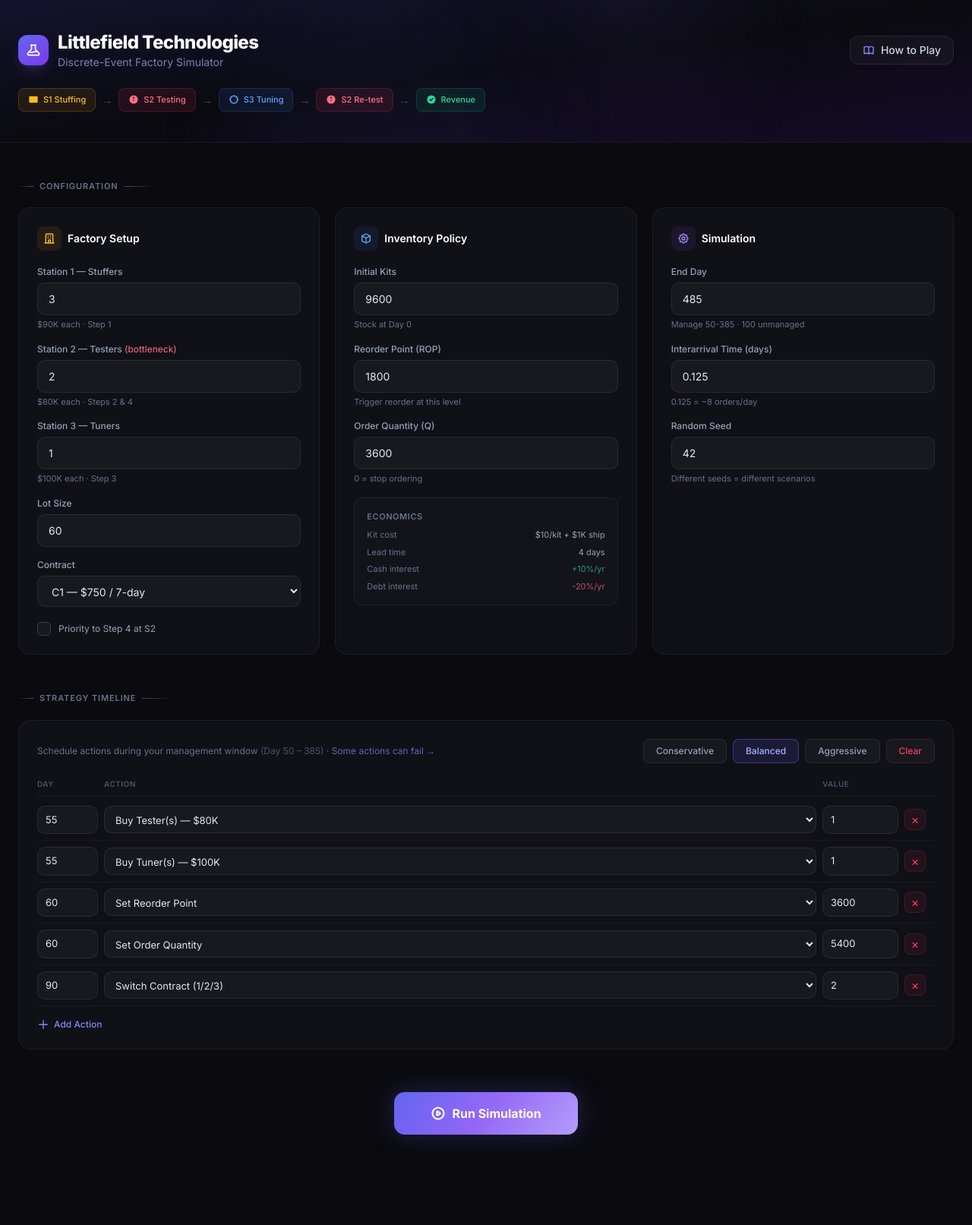
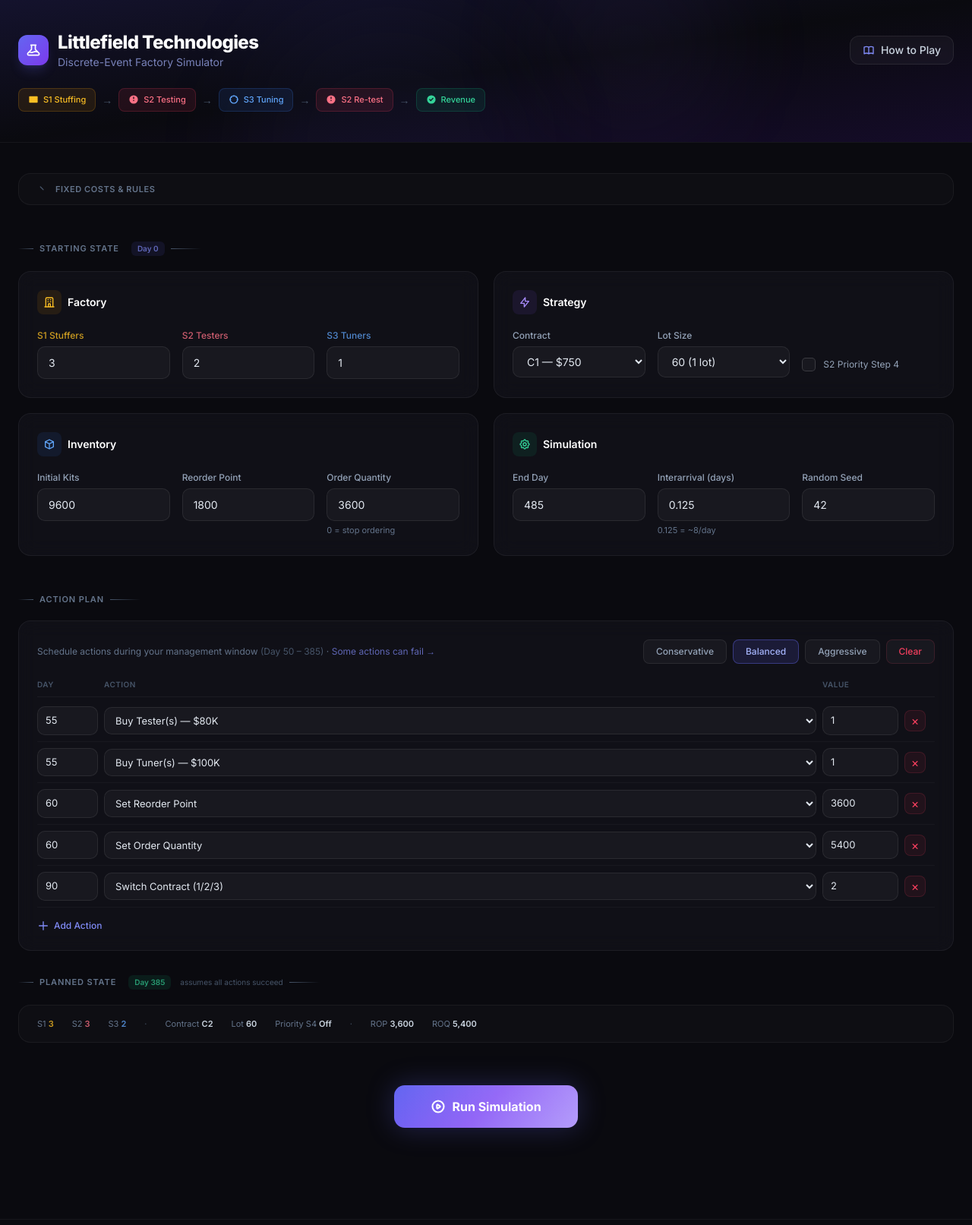
Before and after one commit to mahaddad/littlefield-sim, a Flask app: page / in a window 1280 px wide. Shown: the top 1613 px of the page at 76% size. Run offline with Flask 3, Linux system fonts and the light colour scheme; some libraries are stand-ins or nearby versions.

Commit message:
Redesign configuration UI with clearer structure
- Reorganize config into 2x2 grid by function: Factory, Strategy,
  Inventory, Simulation
- Rename sections: Starting State (Day 0) → Action Plan → Planned
  State (Day 385) to clarify the flow
- Add live-updating Planned State strip computed from initial config
  + timeline actions
- Move game constants to collapsible "Fixed Costs & Rules" at top
- Lot size changed from free entry to dropdown (60/30/20/12)
- Trim redundant helper text, color-code station labels

Co-Authored-By: Claude Sonnet 4.5 <noreply@anthropic.com>

```diff
--- a/templates/index.html
+++ b/templates/index.html
@@ -281,10 +281,33 @@
 
   <main class="max-w-7xl mx-auto px-4 sm:px-6 py-10 space-y-10">
 
+    <!-- ━━ Fixed Costs & Rules ━━━━━━━━━━━━━━━━━━━━━━━━━━━━━━━━━━━━━━━━━━ -->
+    <details class="rounded-2xl bg-white/[0.02] border border-white/5 px-6 py-3 group">
+      <summary class="flex items-center gap-3 cursor-pointer select-none text-[11px] font-semibold text-slate-500 uppercase tracking-wider">
+        <svg class="w-3 h-3 text-slate-600 transition-transform group-open:rotate-90" fill="currentColor" viewBox="0 0 20 20"><path d="M6.293 4.293a1 1 0 011.414 0L14 10.586a1 1 0 01-1.414 1.414L6.293 5.707a1 1 0 010-1.414z" clip-rule="evenodd" fill-rule="evenodd" transform="rotate(0 10 10)"/></svg>
+        Fixed Costs &amp; Rules
+      </summary>
+      <div class="flex flex-wrap items-center gap-x-8 gap-y-2 text-[11px] pt-3 pb-1 border-t border-white/5 mt-3">
+        <span class="text-slate-500">Buy stuffer <span class="text-amber-400/70">$90K</span></span>
+        <span class="text-slate-500">Buy tester <span class="text-rose-400/70">$80K</span></span>
+        <span class="text-slate-500">Buy tuner <span class="text-blue-400/70">$100K</span></span>
+        <span class="text-slate-500">Sell any machine <span class="text-slate-400">$10K</span></span>
+        <span class="text-slate-600">&middot;</span>
+        <span class="text-slate-500">Kit cost <span class="text-slate-400">$10/kit + $1K shipping</span></span>
+        <span class="text-slate-500">Supplier lead time <span class="text-slate-400">4 days</span></span>
+        <span class="text-slate-500">Order size <span class="text-slate-400">60 kits</span></span>
+        <span class="text-slate-600">&middot;</span>
+        <span class="text-slate-500">Cash interest <span class="text-emerald-400/70">+10%/yr</span></span>
+        <span class="text-slate-500">Debt interest <span class="text-rose-400/70">&minus;20%/yr</span></span>
+        <span class="text-slate-600">&middot;</span>
+        <span class="text-slate-500">Management window <span class="text-slate-400">Day 50&ndash;385</span></span>
+      </div>
+    </details>
+
     <!-- ━━ Configuration ━━━━━━━━━━━━━━━━━━━━━━━━━━━━━━━━━━━━━━━━━━━━━━━━ -->
     <div>
-      <div class="section-label">Configuration</div>
-      <div class="grid grid-cols-1 md:grid-cols-3 gap-5">
+      <div class="section-label">Starting State <span class="ml-2 px-2 py-0.5 rounded-md bg-indigo-500/10 text-indigo-400/70 text-[10px] font-semibold tracking-normal normal-case">Day 0</span></div>
+      <div class="grid grid-cols-1 md:grid-cols-2 gap-5">
 
         <!-- Factory -->
         <div class="card">
@@ -292,39 +315,55 @@
             <div class="w-8 h-8 rounded-lg bg-amber-500/10 flex items-center justify-center">
               <svg class="w-4 h-4 text-amber-400" fill="none" viewBox="0 0 24 24" stroke="currentColor" stroke-width="2"><path stroke-linecap="round" stroke-linejoin="round" d="M19 21V5a2 2 0 00-2-2H7a2 2 0 00-2 2v16m14 0h2m-2 0h-5m-9 0H3m2 0h5M9 7h1m-1 4h1m4-4h1m-1 4h1m-5 10v-5a1 1 0 011-1h2a1 1 0 011 1v5m-4 0h4"/></svg>
             </div>
-            <h2 class="text-sm font-semibold text-white">Factory Setup</h2>
+            <h2 class="text-sm font-semibold text-white">Factory</h2>
           </div>
-          <div class="space-y-4">
+          <div class="grid grid-cols-3 gap-4">
             <div>
-              <label class="block text-xs font-medium text-slate-400 mb-1.5">Station 1 &mdash; Stuffers</label>
-              <input id="stuffers" type="number" value="3" min="1" max="20" class="input-field">
-              <p class="text-[11px] text-slate-500 mt-1">$90K each &middot; Step 1</p>
+              <label class="block text-xs font-medium text-amber-400/80 mb-1.5">S1 Stuffers</label>
+              <input id="stuffers" type="number" value="3" min="1" max="20" class="input-field" oninput="updateFinalState()">
             </div>
             <div>
-              <label class="block text-xs font-medium text-slate-400 mb-1.5">Station 2 &mdash; Testers <span class="text-rose-400 font-normal">(bottleneck)</span></label>
-              <input id="testers" type="number" value="2" min="1" max="20" class="input-field">
-              <p class="text-[11px] text-slate-500 mt-1">$80K each &middot; Steps 2 &amp; 4</p>
+              <label class="block text-xs font-medium text-rose-400/80 mb-1.5">S2 Testers</label>
+              <input id="testers" type="number" value="2" min="1" max="20" class="input-field" oninput="updateFinalState()">
             </div>
             <div>
-              <label class="block text-xs font-medium text-slate-400 mb-1.5">Station 3 &mdash; Tuners</label>
-              <input id="tuners" type="number" value="1" min="1" max="20" class="input-field">
-              <p class="text-[11px] text-slate-500 mt-1">$100K each &middot; Step 3</p>
+              <label class="block text-xs font-medium text-blue-400/80 mb-1.5">S3 Tuners</label>
+              <input id="tuners" type="number" value="1" min="1" max="20" class="input-field" oninput="updateFinalState()">
+            </div>
+          </div>
+        </div>
+
+        <!-- Strategy -->
+        <div class="card">
+          <div class="flex items-center gap-2 mb-5">
+            <div class="w-8 h-8 rounded-lg bg-violet-500/10 flex items-center justify-center">
+              <svg class="w-4 h-4 text-violet-400" fill="none" viewBox="0 0 24 24" stroke="currentColor" stroke-width="2"><path stroke-linecap="round" stroke-linejoin="round" d="M13 10V3L4 14h7v7l9-11h-7z"/></svg>
+            </div>
+            <h2 class="text-sm font-semibold text-white">Strategy</h2>
+          </div>
+          <div class="grid grid-cols-3 gap-4">
+            <div>
+              <label class="block text-xs font-medium text-slate-400 mb-1.5">Contract</label>
+              <select id="contract" class="input-field" onchange="updateFinalState()">
+                <option value="1" selected>C1 &mdash; $750</option>
+                <option value="2">C2 &mdash; $1,000</option>
+                <option value="3">C3 &mdash; $1,250</option>
+              </select>
             </div>
             <div>
               <label class="block text-xs font-medium text-slate-400 mb-1.5">Lot Size</label>
-              <input id="lot_size" type="number" value="60" min="1" max="120" class="input-field">
-            </div>
-            <div>
-              <label class="block text-xs font-medium text-slate-400 mb-1.5">Contract</label>
-              <select id="contract" class="input-field">
-                <option value="1" selected>C1 &mdash; $750 / 7-day</option>
-                <option value="2">C2 &mdash; $1,000 / 1-day</option>
-                <option value="3">C3 &mdash; $1,250 / 0.5-day</option>
+              <select id="lot_size" class="input-field" onchange="updateFinalState()">
+                <option value="60" selected>60 (1 lot)</option>
+                <option value="30">30 (2 lots)</option>
+                <option value="20">20 (3 lots)</option>
+                <option value="12">12 (5 lots)</option>
               </select>
             </div>
-            <div class="flex items-center gap-2.5 pt-1">
-              <input id="priority_step4" type="checkbox" class="checkbox-custom">
-              <label for="priority_step4" class="text-xs text-slate-400 cursor-pointer">Priority to Step 4 at S2</label>
+            <div class="flex items-end pb-2">
+              <div class="flex items-center gap-2.5">
+                <input id="priority_step4" type="checkbox" class="checkbox-custom" onchange="updateFinalState()">
+                <label for="priority_step4" class="text-xs text-slate-400 cursor-pointer">S2 Priority&nbsp;Step&nbsp;4</label>
+              </div>
             </div>
           </div>
         </div>
@@ -335,32 +374,21 @@
             <div class="w-8 h-8 rounded-lg bg-blue-500/10 flex items-center justify-center">
               <svg class="w-4 h-4 text-blue-400" fill="none" viewBox="0 0 24 24" stroke="currentColor" stroke-width="2"><path stroke-linecap="round" stroke-linejoin="round" d="M20 7l-8-4-8 4m16 0l-8 4m8-4v10l-8 4m0-10L4 7m8 4v10M4 7v10l8 4"/></svg>
             </div>
-            <h2 class="text-sm font-semibold text-white">Inventory Policy</h2>
+            <h2 class="text-sm font-semibold text-white">Inventory</h2>
           </div>
-          <div class="space-y-4">
+          <div class="grid grid-cols-3 gap-4">
             <div>
               <label class="block text-xs font-medium text-slate-400 mb-1.5">Initial Kits</label>
               <input id="initial_inventory" type="number" value="9600" min="0" max="100000" class="input-field">
-              <p class="text-[11px] text-slate-500 mt-1">Stock at Day 0</p>
             </div>
             <div>
-              <label class="block text-xs font-medium text-slate-400 mb-1.5">Reorder Point (ROP)</label>
-              <input id="reorder_point" type="number" value="1800" min="0" max="50000" class="input-field">
-              <p class="text-[11px] text-slate-500 mt-1">Trigger reorder at this level</p>
+              <label class="block text-xs font-medium text-slate-400 mb-1.5">Reorder Point</label>
+              <input id="reorder_point" type="number" value="1800" min="0" max="50000" class="input-field" oninput="updateFinalState()">
             </div>
             <div>
-              <label class="block text-xs font-medium text-slate-400 mb-1.5">Order Quantity (Q)</label>
-              <input id="order_quantity" type="number" value="3600" min="0" max="50000" class="input-field">
+              <label class="block text-xs font-medium text-slate-400 mb-1.5">Order Quantity</label>
+              <input id="order_quantity" type="number" value="3600" min="0" max="50000" class="input-field" oninput="updateFinalState()">
               <p class="text-[11px] text-slate-500 mt-1">0 = stop ordering</p>
-            </div>
-            <div class="mt-4 rounded-xl bg-white/[0.02] border border-white/5 p-4 space-y-2">
-              <p class="text-[11px] font-semibold text-slate-500 uppercase tracking-wider">Economics</p>
-              <div class="grid grid-cols-2 gap-y-1.5 text-[11px] text-slate-500">
-                <span>Kit cost</span><span class="text-right text-slate-400">$10/kit + $1K ship</span>
-                <span>Lead time</span><span class="text-right text-slate-400">4 days</span>
-                <span>Cash interest</span><span class="text-right text-emerald-400/70">+10%/yr</span>
-                <span>Debt interest</span><span class="text-right text-rose-400/70">-20%/yr</span>
-              </div>
             </div>
           </div>
         </div>
@@ -368,35 +396,34 @@
         <!-- Simulation -->
         <div class="card">
           <div class="flex items-center gap-2 mb-5">
-            <div class="w-8 h-8 rounded-lg bg-violet-500/10 flex items-center justify-center">
-              <svg class="w-4 h-4 text-violet-400" fill="none" viewBox="0 0 24 24" stroke="currentColor" stroke-width="2"><path stroke-linecap="round" stroke-linejoin="round" d="M10.325 4.317c.426-1.756 2.924-1.756 3.35 0a1.724 1.724 0 002.573 1.066c1.543-.94 3.31.826 2.37 2.37a1.724 1.724 0 001.066 2.573c1.756.426 1.756 2.924 0 3.35a1.724 1.724 0 00-1.066 2.573c.94 1.543-.826 3.31-2.37 2.37a1.724 1.724 0 00-2.573 1.066c-.426 1.756-2.924 1.756-3.35 0a1.724 1.724 0 00-2.573-1.066c-1.543.94-3.31-.826-2.37-2.37a1.724 1.724 0 00-1.066-2.573c-1.756-.426-1.756-2.924 0-3.35a1.724 1.724 0 001.066-2.573c-.94-1.543.826-3.31 2.37-2.37.996.608 2.296.07 2.572-1.065z"/><path stroke-linecap="round" stroke-linejoin="round" d="M15 12a3 3 0 11-6 0 3 3 0 016 0z"/></svg>
+            <div class="w-8 h-8 rounded-lg bg-emerald-500/10 flex items-center justify-center">
+              <svg class="w-4 h-4 text-emerald-400" fill="none" viewBox="0 0 24 24" stroke="currentColor" stroke-width="2"><path stroke-linecap="round" stroke-linejoin="round" d="M10.325 4.317c.426-1.756 2.924-1.756 3.35 0a1.724 1.724 0 002.573 1.066c1.543-.94 3.31.826 2.37 2.37a1.724 1.724 0 001.066 2.573c1.756.426 1.756 2.924 0 3.35a1.724 1.724 0 00-1.066 2.573c.94 1.543-.826 3.31-2.37 2.37a1.724 1.724 0 00-2.573 1.066c-.426 1.756-2.924 1.756-3.35 0a1.724 1.724 0 00-2.573-1.066c-1.543.94-3.31-.826-2.37-2.37a1.724 1.724 0 00-1.066-2.573c-1.756-.426-1.756-2.924 0-3.35a1.724 1.724 0 001.066-2.573c-.94-1.543.826-3.31 2.37-2.37.996.608 2.296.07 2.572-1.065z"/><path stroke-linecap="round" stroke-linejoin="round" d="M15 12a3 3 0 11-6 0 3 3 0 016 0z"/></svg>
             </div>
             <h2 class="text-sm font-semibold text-white">Simulation</h2>
           </div>
-          <div class="space-y-4">
+          <div class="grid grid-cols-3 gap-4">
             <div>
               <label class="block text-xs font-medium text-slate-400 mb-1.5">End Day</label>
               <input id="end_day" type="number" value="485" min="50" max="1000" class="input-field">
-              <p class="text-[11px] text-slate-500 mt-1">Manage 50-385 &middot; 100 unmanaged</p>
             </div>
             <div>
-              <label class="block text-xs font-medium text-slate-400 mb-1.5">Interarrival Time (days)</label>
+              <label class="block text-xs font-medium text-slate-400 mb-1.5">Interarrival (days)</label>
               <input id="interarrival_mean" type="number" value="0.125" min="0.05" max="2" step="0.01" class="input-field">
-              <p class="text-[11px] text-slate-500 mt-1">0.125 = ~8 orders/day</p>
+              <p class="text-[11px] text-slate-500 mt-1">0.125 = ~8/day</p>
             </div>
             <div>
               <label class="block text-xs font-medium text-slate-400 mb-1.5">Random Seed</label>
               <input id="seed" type="number" value="42" min="1" max="999999" class="input-field">
-              <p class="text-[11px] text-slate-500 mt-1">Different seeds = different scenarios</p>
             </div>
           </div>
         </div>
       </div>
+
     </div>
 
-    <!-- ━━ Strategy Timeline ━━━━━━━━━━━━━━━━━━━━━━━━━━━━━━━━━━━━━━━━━━━━ -->
+    <!-- ━━ Action Plan ━━━━━━━━━━━━━━━━━━━━━━━━━━━━━━━━━━━━━━━━━━━━ -->
     <div>
-      <div class="section-label">Strategy Timeline</div>
+      <div class="section-label">Action Plan</div>
       <div class="card">
         <div class="flex flex-wrap items-center justify-between gap-4 mb-5">
           <p class="text-xs text-slate-500">Schedule actions during your management window <span class="text-slate-600">(Day 50 &ndash; 385)</span> &middot; <a href="/guide#action-failures" class="text-indigo-400/70 hover:text-indigo-300 transition-colors">Some actions can fail &rarr;</a></p>
@@ -418,6 +445,23 @@
           <svg class="w-4 h-4" fill="none" viewBox="0 0 24 24" stroke="currentColor" stroke-width="2"><path stroke-linecap="round" stroke-linejoin="round" d="M12 4v16m8-8H4"/></svg>
           Add Action
         </button>
+      </div>
+
+      <!-- Final State -->
+      <div class="section-label mt-8">Planned State <span class="ml-2 px-2 py-0.5 rounded-md bg-emerald-500/10 text-emerald-400/70 text-[10px] font-semibold tracking-normal normal-case">Day 385</span> <span class="ml-1 text-[10px] font-normal normal-case tracking-normal text-slate-600">assumes all actions succeed</span></div>
+      <div id="final-state" class="rounded-2xl bg-white/[0.02] border border-white/5 px-6 py-4">
+        <div class="flex flex-wrap items-center gap-x-6 gap-y-2 text-[11px]">
+          <span class="text-slate-500">S1 <span id="fs-s1" class="text-amber-400/80 font-semibold">3</span></span>
+          <span class="text-slate-500">S2 <span id="fs-s2" class="text-rose-400/80 font-semibold">2</span></span>
+          <span class="text-slate-500">S3 <span id="fs-s3" class="text-blue-400/80 font-semibold">1</span></span>
+          <span class="text-slate-600">&middot;</span>
+          <span class="text-slate-500">Contract <span id="fs-contract" class="text-slate-300 font-semibold">C1</span></span>
+          <span class="text-slate-500">Lot <span id="fs-lot" class="text-slate-300 font-semibold">60</span></span>
+          <span class="text-slate-500">Priority S4 <span id="fs-prio" class="text-slate-300 font-semibold">Off</span></span>
+          <span class="text-slate-600">&middot;</span>
+          <span class="text-slate-500">ROP <span id="fs-rop" class="text-slate-300 font-semibold">1800</span></span>
+          <span class="text-slate-500">ROQ <span id="fs-roq" class="text-slate-300 font-semibold">3600</span></span>
+        </div>
       </div>
     </div>
 
@@ -619,12 +663,13 @@ function addRow(day = 50, action = "buy_tester", value = 1) {
     `<option value="${a.v}" ${a.v === action ? "selected" : ""}>${a.l}</option>`
   ).join("");
   row.innerHTML = `
-    <input type="number" value="${day}" min="0" max="485" class="input-field tl-day" placeholder="Day">
-    <select class="input-field tl-action">${opts}</select>
-    <input type="number" value="${value}" min="0" max="50000" class="input-field tl-value" placeholder="Value">
-    <button onclick="this.parentElement.remove()" class="remove-btn">&times;</button>
+    <input type="number" value="${day}" min="0" max="485" class="input-field tl-day" placeholder="Day" oninput="updateFinalState()">
+    <select class="input-field tl-action" onchange="updateFinalState()">${opts}</select>
+    <input type="number" value="${value}" min="0" max="50000" class="input-field tl-value" placeholder="Value" oninput="updateFinalState()">
+    <button onclick="this.parentElement.remove(); updateFinalState()" class="remove-btn">&times;</button>
   `;
   body.appendChild(row);
+  updateFinalState();
 }
 
 function loadPreset(name, btn) {
@@ -632,6 +677,57 @@ function loadPreset(name, btn) {
   document.querySelectorAll("#preset-btns .preset-btn").forEach(b => b.classList.remove("active"));
   if (btn) btn.classList.add("active");
   if (name !== "clear") (PRESETS[name] || []).forEach(a => addRow(a.day, a.action, a.value));
+  updateFinalState();
+}
+
+/* ━━ Final State ━━━━━━━━━━━━━━━━━━━━━━━━━━━━━━━━━━━━━━━━━━━━━━━━━━━━━━ */
+
+function updateFinalState() {
+  const n = id => Number(document.getElementById(id).value);
+  const state = {
+    s1: n("stuffers"), s2: n("testers"), s3: n("tuners"),
+    contract: n("contract"), lot: n("lot_size"),
+    prio: document.getElementById("priority_step4").checked,
+    rop: n("reorder_point"), roq: n("order_quantity"),
+  };
+
+  // walk timeline actions in day order
+  const rows = [];
+  document.querySelectorAll(".tl-row").forEach(row => {
+    rows.push({
+      day:    Number(row.querySelector(".tl-day").value),
+      action: row.querySelector(".tl-action").value,
+      value:  Number(row.querySelector(".tl-value").value),
+    });
+  });
+  rows.sort((a, b) => a.day - b.day);
+
+  for (const r of rows) {
+    const v = r.value;
+    switch (r.action) {
+      case "buy_stuffer":  state.s1 += v; break;
+      case "buy_tester":   state.s2 += v; break;
+      case "buy_tuner":    state.s3 += v; break;
+      case "sell_stuffer":       state.s1 = Math.max(1, state.s1 - v); break;
+      case "sell_tester":        state.s2 = Math.max(1, state.s2 - v); break;
+      case "sell_tuner":         state.s3 = Math.max(1, state.s3 - v); break;
+      case "set_contract":       state.contract = v; break;
+      case "set_lot_size":       state.lot = v; break;
+      case "set_reorder_point":  state.rop = v; break;
+      case "set_order_quantity": state.roq = v; break;
+      case "set_priority_step4": state.prio = !!v; break;
+    }
+  }
+
+  const cNames = { 1: "C1", 2: "C2", 3: "C3" };
+  document.getElementById("fs-s1").textContent = state.s1;
+  document.getElementById("fs-s2").textContent = state.s2;
+  document.getElementById("fs-s3").textContent = state.s3;
+  document.getElementById("fs-contract").textContent = cNames[state.contract] || "C" + state.contract;
+  document.getElementById("fs-lot").textContent = state.lot;
+  document.getElementById("fs-prio").textContent = state.prio ? "On" : "Off";
+  document.getElementById("fs-rop").textContent = state.rop.toLocaleString();
+  document.getElementById("fs-roq").textContent = state.roq.toLocaleString();
 }
 
 /* ━━ Config ━━━━━━━━━━━━━━━━━━━━━━━━━━━━━━━━━━━━━━━━━━━━━━━━━━━━━━━━━━━━ */
```
